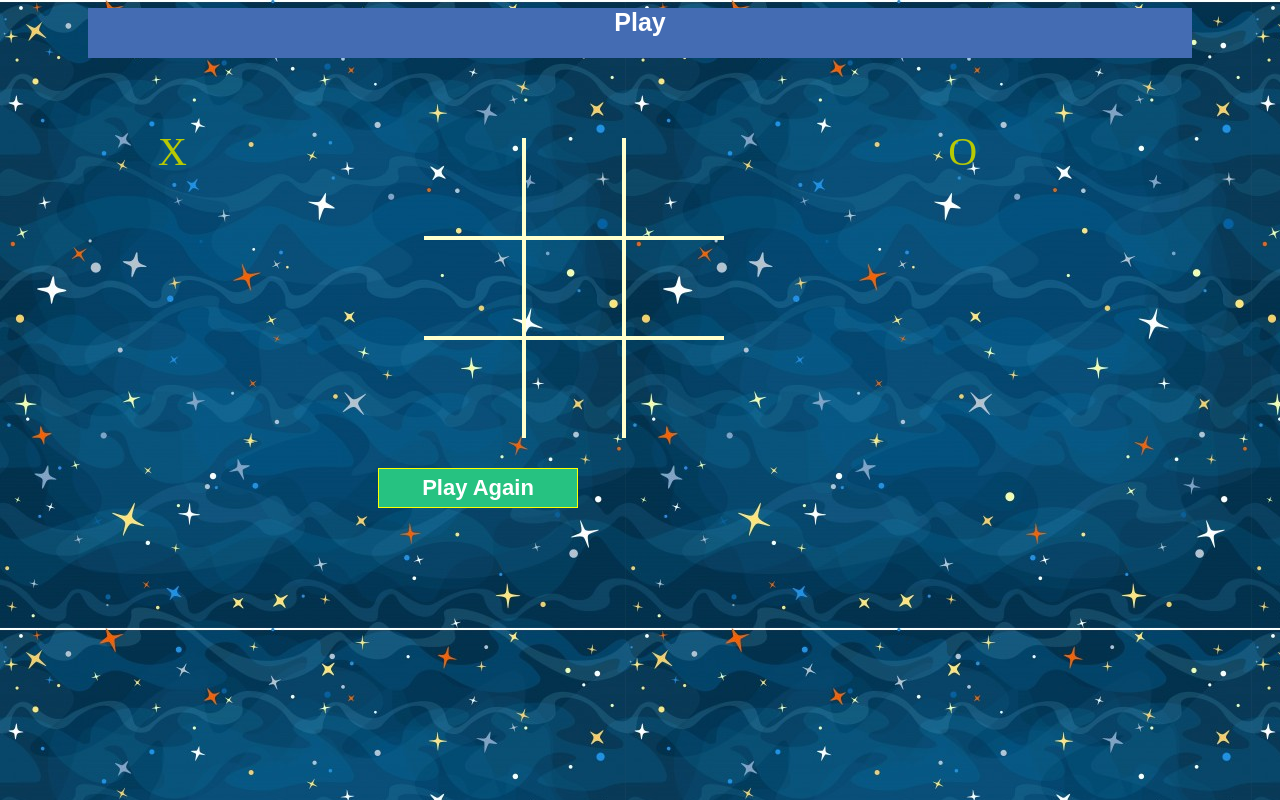
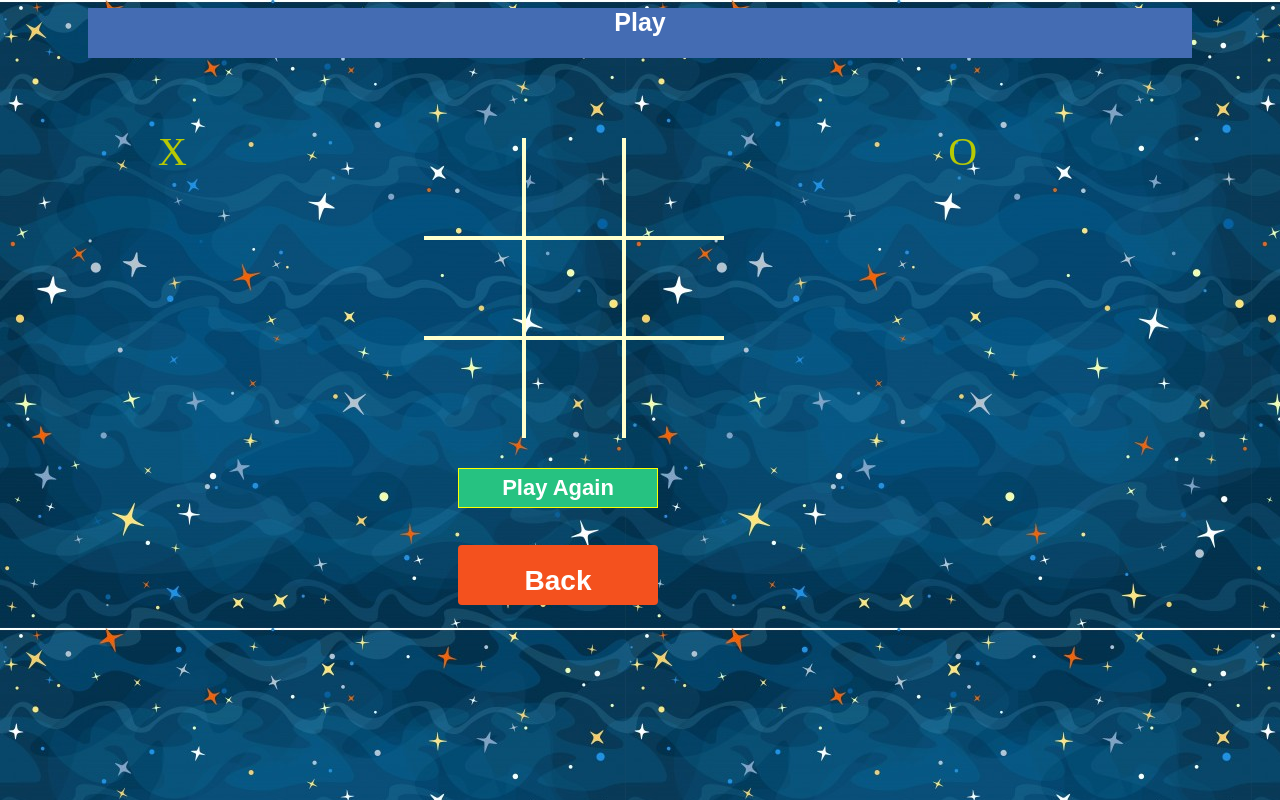
Before and after one commit to Nada111/TicTacToe, a plain HTML site: page tictactoe.html in a window 1280 px wide. Drawn offline with Linux system fonts and the light colour scheme.

Commit message:
4th commit

```diff
--- a/tictactoe.html
+++ b/tictactoe.html
@@ -86,7 +86,7 @@
                     height: 40px;
                     font-size: 22px;
                     display: block;
-                    margin-left: 370px;}
+                    margin-left: 450px;}
 
             .win{background: #ffcc99; color: #fff;
             border-radius: 5px;}
@@ -94,6 +94,52 @@
                 color: #bbcc00f9;
             }
 
+            .button {
+
+              border-radius: 4px;
+              background-color: #f4511e;
+              border: none;
+              color: #FFFFFF;
+              text-align: center;
+              font-size: 28px;
+              padding: 20px;
+              width: 200px;
+              transition: all 0.5s;
+              cursor: pointer;
+              margin-top: 37px;
+
+              float: left;
+              height: 60px;
+              margin-left: 450px;
+            }
+            #buton{
+                float: left;
+            }
+
+            .button span {
+              cursor: pointer;
+              display: inline-block;
+              position: relative;
+              transition: 0.5s;
+            }
+
+            .button span:after {
+              content: '\00AB';
+              position: absolute;
+              opacity: 0;
+              top: 0;
+              right: -20px;
+              transition: 0.5s;
+            }
+
+            .button:hover span {
+              padding-right: 25px;
+            }
+
+            .button:hover span:after {
+              opacity: 1;
+              right: 0;
+            }
 
 
     </style>
@@ -128,7 +174,10 @@
 
 
  </div>
- <button onclick="replay()">Play Again</button>
+ <div>
+ <button id="buton" onclick="replay()">Play Again</button>
+ <button  onclick="window.location.href='index.html'" class="button"><span> Back  </span></button>
+</div>
 <script>
 
     let wins= false;
@@ -270,5 +319,6 @@
 
 
 </script>
+
 </body>
 </html>
```
Also changed, not shown: index.html (renamed from home.html, +1 -1 lines).
